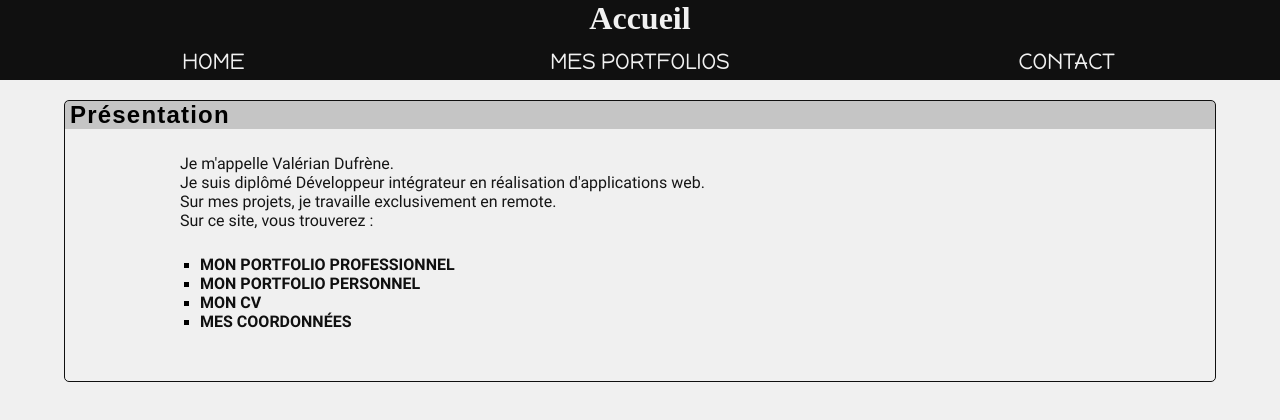
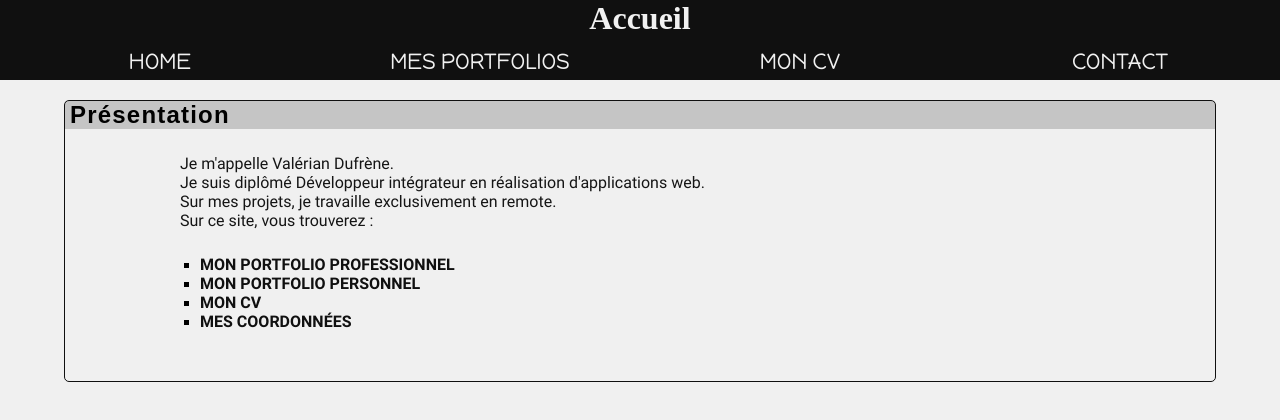
Before and after one commit to valros76/ProPortfolio1, a PHP site: page / in a window 1280 px wide. Shown: the top 420 px of the page. Run offline with PHP 8.4, Linux system fonts and the light colour scheme; some web fonts are replaced.

Commit message:
Link to 'Mon CV' added.

```diff
--- a/views/homeview.php
+++ b/views/homeview.php
@@ -15,6 +15,7 @@
             <ul>
                 <li><a href="?action=home">Home</a></li>
                 <li><a href="?action=portfolios">Mes Portfolios</a></li>
+                <li><a href="?action=cv">Mon CV</a></li>
                 <li><a href="?action=contact">Contact</a></li>
             </ul>
         </nav>
--- a/views/pages/contact.php
+++ b/views/pages/contact.php
@@ -15,6 +15,7 @@
             <ul>
                 <li><a href="?action=home">Home</a></li>
                 <li><a href="?action=portfolios">Mes Portfolios</a></li>
+                <li><a href="?action=cv">Mon CV</a></li>
                 <li><a href="?action=contact">Contact</a></li>
             </ul>
         </nav>
--- a/views/pages/cv.php
+++ b/views/pages/cv.php
@@ -15,6 +15,7 @@
             <ul>
                 <li><a href="?action=home">Home</a></li>
                 <li><a href="?action=portfolios">Mes Portfolios</a></li>
+                <li><a href="?action=cv">Mon CV</a></li>
                 <li><a href="?action=contact">Contact</a></li>
             </ul>
         </nav>
--- a/views/pages/portfolioPerso.php
+++ b/views/pages/portfolioPerso.php
@@ -15,6 +15,7 @@
             <ul>
                 <li><a href="?action=home">Home</a></li>
                 <li><a href="?action=portfolios">Mes Portfolios</a></li>
+                <li><a href="?action=cv">Mon CV</a></li>
                 <li><a href="?action=contact">Contact</a></li>
             </ul>
         </nav>
--- a/views/pages/portfolioPro.php
+++ b/views/pages/portfolioPro.php
@@ -15,6 +15,7 @@
             <ul>
                 <li><a href="?action=home">Home</a></li>
                 <li><a href="?action=portfolios">Mes Portfolios</a></li>
+                <li><a href="?action=cv">Mon CV</a></li>
                 <li><a href="?action=contact">Contact</a></li>
             </ul>
         </nav>
--- a/views/pages/portfolios.php
+++ b/views/pages/portfolios.php
@@ -15,6 +15,7 @@
             <ul>
                 <li><a href="?action=home">Home</a></li>
                 <li><a href="?action=portfolios">Mes Portfolios</a></li>
+                <li><a href="?action=cv">Mon CV</a></li>
                 <li><a href="?action=contact">Contact</a></li>
             </ul>
         </nav>
```
